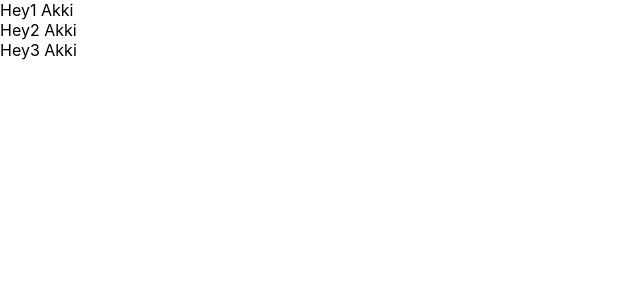
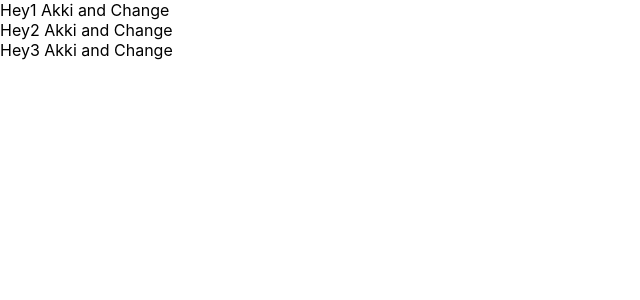
Before and after one commit to lucifer6599/GitWalkover, a React (Create React App) app: page / in a window 1280 px wide. Shown: the top 300 px of the page, without its empty margins (0-640 px from the left). Built offline with nearby package versions, Linux system fonts and the light colour scheme.

Commit message:
Updated to fetch

```diff
--- a/src/components/Comp1.js
+++ b/src/components/Comp1.js
@@ -1,9 +1,9 @@
 //import './App.css';
-
+//change dekha ?
 function Comp1({tezab}) {
   return (
     <div className="App">
-        {tezab} Akki
+        {tezab} Akki and Change
     </div>
   );
 }
```
